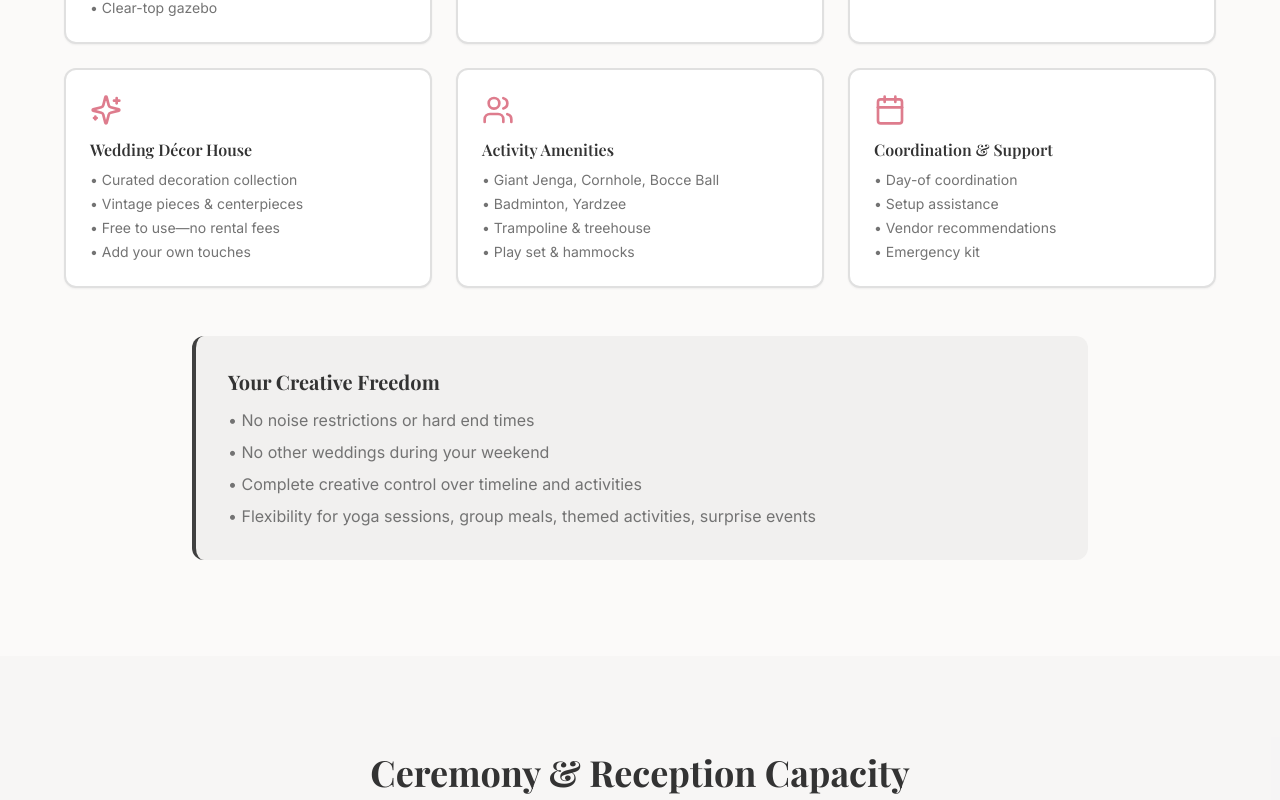
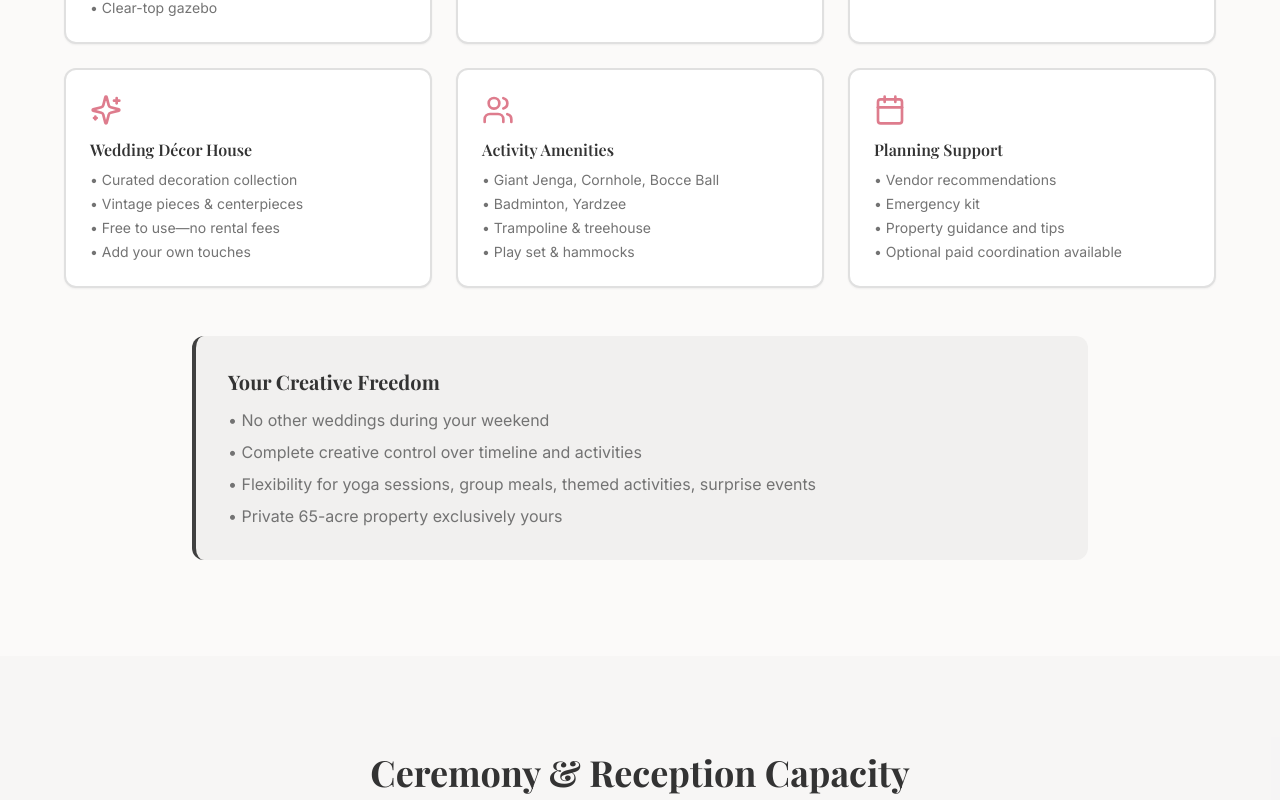
Before and after one commit to KrisWemet/rustic-retreat-weddings, a React (Vite) app: page /weddings in a window 1280 px wide. Shown: the part 2820-3620 px from the top of the page. Built offline with nearby package versions, Linux system fonts and the light colour scheme; the HTML template or start-up script is replaced by a standard one.

Commit message:
Update services and restrictions

```diff
--- a/src/pages/FAQs.tsx
+++ b/src/pages/FAQs.tsx
@@ -24,7 +24,7 @@ const FAQs = () => {
     },
     {
       question: "What's included in the wedding package price?",
-      answer: "Your package includes: exclusive use of 65 private acres, the cabin (newlywed suite), 15 camping sites, tables and benches for 80 guests, access to our Wedding Décor House collection (free!), day-of coordination, groomed trails, outdoor games, campfire areas, clear-top gazebo, and all amenities. No hidden fees. No surprise rental charges."
+      answer: "Your package includes: exclusive use of 65 private acres, the cabin (newlywed suite), 15 camping sites, tables and benches for 80 guests, access to our Wedding Décor House collection (free!), groomed trails, outdoor games, campfire areas, clear-top gazebo, and all amenities. Day-of coordination and setup assistance are available as optional paid services. No hidden fees. No surprise rental charges."
     },
     {
       question: "Can we bring our own vendors or use yours?",
@@ -59,8 +59,8 @@ const FAQs = () => {
       answer: "Our Wedding Décor House is stocked with treasures from past celebrations—vintage pieces, mason jars, fabric, signs, centerpiece elements, fairy lights, and more. All free to use. Many couples use 80% décor house items, supplement with 20% personal touches, and save thousands on rental fees. The collection grows with each wedding."
     },
     {
-      question: "Are there noise restrictions or curfews?",
-      answer: "No. You're on 65 private acres—your celebration can continue as long as you want. Dance until 2am. Have sunrise yoga at 6am. Gather around the campfire until everyone's ready for bed. This is your property for the weekend, not a venue with arbitrary rules."
+      question: "What are the celebration hours?",
+      answer: "You have exclusive access to the 65-acre property for your booked timeframe. We'll discuss appropriate celebration hours during your property visit to ensure you and your guests can fully enjoy the experience while respecting the natural setting. This is your private venue for the weekend."
     },
     {
       question: "How far is Rustic Retreat from Edmonton?",
--- a/src/pages/Weddings.tsx
+++ b/src/pages/Weddings.tsx
@@ -254,12 +254,12 @@ const Weddings = () => {
             <Card className="border-2">
               <CardContent className="pt-6">
                 <Calendar className="w-8 h-8 text-secondary mb-3" />
-                <h3 className="font-semibold mb-2">Coordination & Support</h3>
+                <h3 className="font-semibold mb-2">Planning Support</h3>
                 <ul className="text-sm text-muted-foreground space-y-1">
-                  <li>• Day-of coordination</li>
-                  <li>• Setup assistance</li>
                   <li>• Vendor recommendations</li>
                   <li>• Emergency kit</li>
+                  <li>• Property guidance and tips</li>
+                  <li>• Optional paid coordination available</li>
                 </ul>
               </CardContent>
             </Card>
@@ -268,10 +268,10 @@ const Weddings = () => {
           <div className="mt-12 bg-primary/5 p-8 rounded-lg border-l-4 border-primary max-w-4xl mx-auto">
             <h3 className="text-xl font-bold mb-3">Your Creative Freedom</h3>
             <ul className="space-y-2 text-muted-foreground">
-              <li>• No noise restrictions or hard end times</li>
               <li>• No other weddings during your weekend</li>
               <li>• Complete creative control over timeline and activities</li>
               <li>• Flexibility for yoga sessions, group meals, themed activities, surprise events</li>
+              <li>• Private 65-acre property exclusively yours</li>
             </ul>
           </div>
         </div>
@@ -457,7 +457,7 @@ const Weddings = () => {
                     </li>
                     <li className="flex items-start gap-2">
                       <CheckCircle className="w-4 h-4 text-secondary mt-1 flex-shrink-0" />
-                      <span>Day-of coordination</span>
+                      <span>Property guidance and support</span>
                     </li>
                     <li className="flex items-start gap-2">
                       <CheckCircle className="w-4 h-4 text-secondary mt-1 flex-shrink-0" />
```
